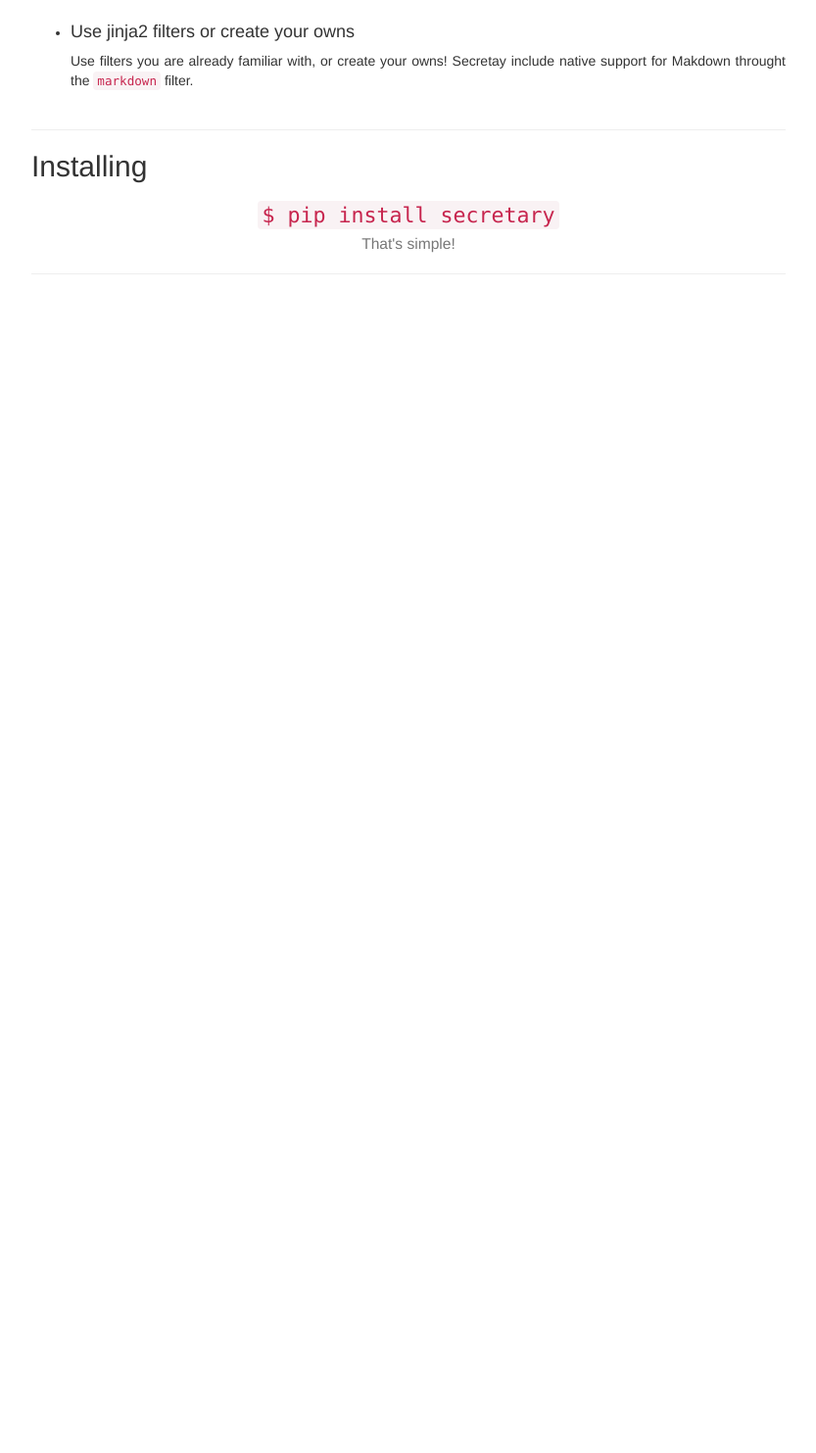
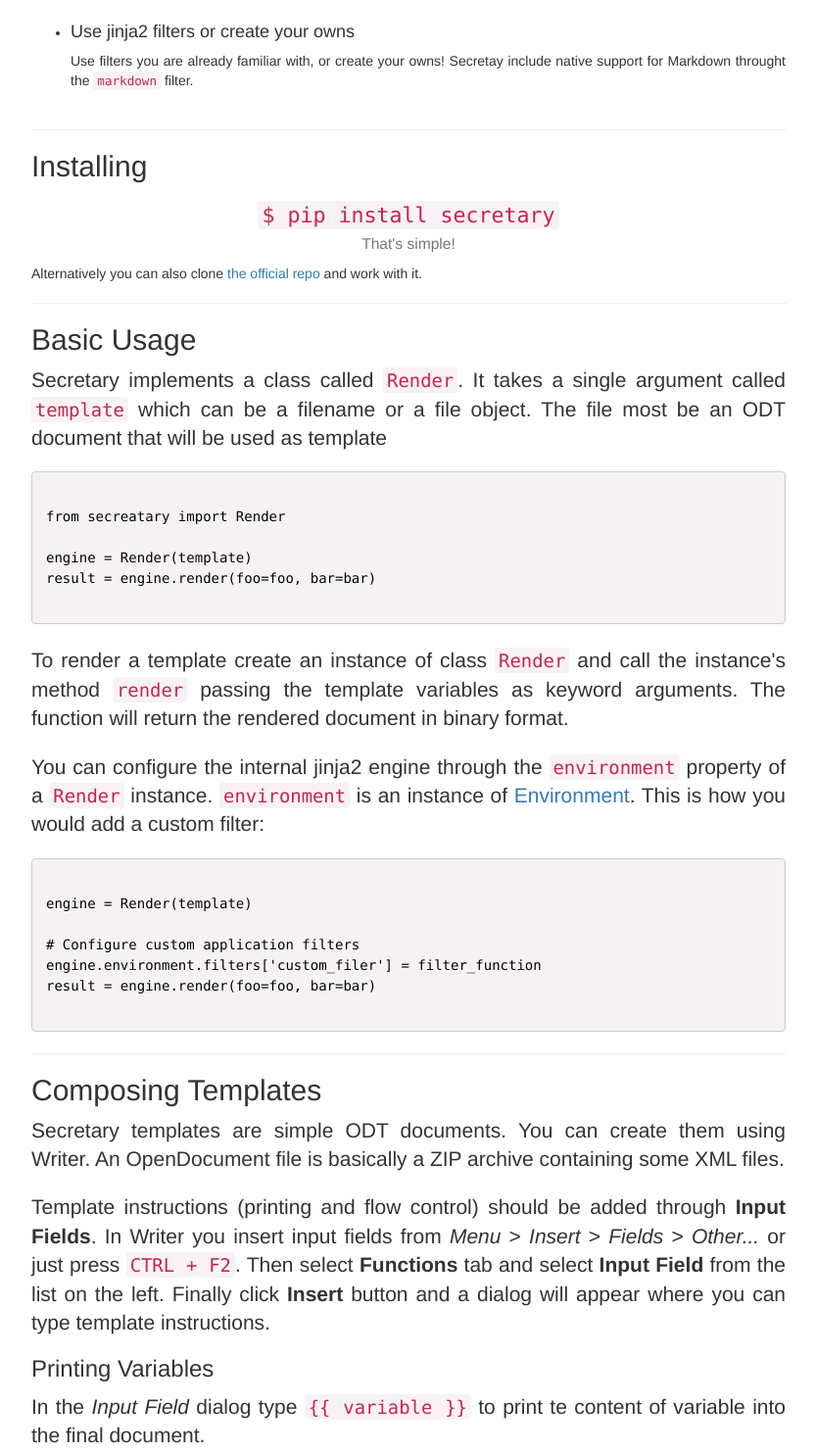
Before and after one commit to christopher-ramirez/secretary, a plain HTML site: page index.html in a window 1280 px wide. Shown: the part 996-2479 px from the top of the page at 98% size, without its empty margins (223-1056 px from the left). Before the commit the page ends 1296 px from the top, so only its background shows below. Drawn offline with nearby package versions, Linux system fonts and the light colour scheme.

Commit message:
Updating index documentation.

```diff
--- a/index.html
+++ b/index.html
@@ -8,11 +8,15 @@
 
         <link rel="stylesheet" href="https://netdna.bootstrapcdn.com/bootstrap/3.1.1/css/bootstrap.min.css">
         <link rel="stylesheet" href="https://netdna.bootstrapcdn.com/bootswatch/3.1.1/readable/bootstrap.min.css">
+        <link rel="stylesheet" href="https://cdnjs.cloudflare.com/ajax/libs/prism/0.0.1/prism.css" />
 
         <style>
+            body { padding-bottom: 2em; }
             .docs-container { max-width: 800px }
             .bs-callout     { margin-bottom: 4rem; }
             .bs-callout p   { margin-bottom: 0px; }
+            pre[class*="language-"] { margin-bottom: 22px }
+            pre[class*='language-'] > code[data-language] { overflow: auto }
         </style>
     </head>
     <body>
@@ -84,7 +88,7 @@
                 <li>
                     <div class="bs-callout">
                         <h4>Use jinja2 filters or create your owns</h4>
-                        <p>Use filters you are already familiar with, or create your owns! Secretay include native support for Makdown throught the <code>markdown</code> filter.</p>
+                        <p>Use filters you are already familiar with, or create your owns! Secretay include native support for Markdown throught the <code>markdown</code> filter.</p>
                     </div>
                 </li>
             </ul>
@@ -96,12 +100,47 @@
                 <code>$ pip install secretary</code> <br />
                 <small class="muted">That's simple!</small>
             </h3>
+            <p>Alternatively you can also clone <a href="https://github.com/christopher-ramirez/secretary">the official repo</a> and work with it.
 
             <hr>
 
+            <h2>Basic Usage</h2>
+            <p class="lead">Secretary implements a class called <code>Render</code>. It takes a single argument called <code>template</code> which can be a filename or a file object. The file most be an ODT document that will be used as template</p>
+<pre>
+<code class="language-python">
+from secreatary import Render
+
+engine = Render(template)
+result = engine.render(foo=foo, bar=bar)
+</code>
+</pre>
+
+            <p class="lead">To render a template create an instance of class <code>Render</code> and call the instance's method <code>render</code> passing the template variables as keyword arguments. The function will return the rendered document in binary format.</p>
+
+            <p class="lead">You can configure the internal jinja2 engine through the <code>environment</code> property of a <code>Render</code> instance. <code>environment</code> is an instance of <a href="http://jinja.pocoo.org/docs/api/#jinja2.Environment">Environment</a>. This is how you would add a custom filter:</p>
+<pre>
+<code class="language-python">
+engine = Render(template)
+
+# Configure custom application filters
+engine.environment.filters['custom_filer'] = filter_function
+result = engine.render(foo=foo, bar=bar)
+</code>
+</pre>
+
+            <hr>
+
+            <h2>Composing Templates</h2>
+            <p class="lead">Secretary templates are simple ODT documents. You can create them using Writer. An OpenDocument file is basically a ZIP archive containing some XML files.</p>
+
+            <p class="lead">Template instructions (printing and flow control) should be added through <b>Input Fields</b>. In Writer you insert input fields from <i>Menu</i> > <i>Insert</i> > <i>Fields</i> > <i>Other...</i> or just press <code>CTRL + F2</code>. Then select <b>Functions</b> tab and select <b>Input Field</b> from the list on the left. Finally click <b>Insert</b> button and a dialog will appear where you can type template instructions.</p>
+
+            <h3>Printing Variables</h3>
+            <p class="lead">In the <i>Input Field</i> dialog type <code>{{ variable }}</code> to print te content of </i>variable</i> into the final document.</p>
         </div>
 
         <script src="https://ajax.googleapis.com/ajax/libs/jquery/1.11.0/jquery.min.js"></script>
         <script src="https://netdna.bootstrapcdn.com/bootstrap/3.1.1/js/bootstrap.min.js"></script>
+        <script src="https://cdnjs.cloudflare.com/ajax/libs/prism/0.0.1/prism.js"></script>
     </body>
 </html>
```
